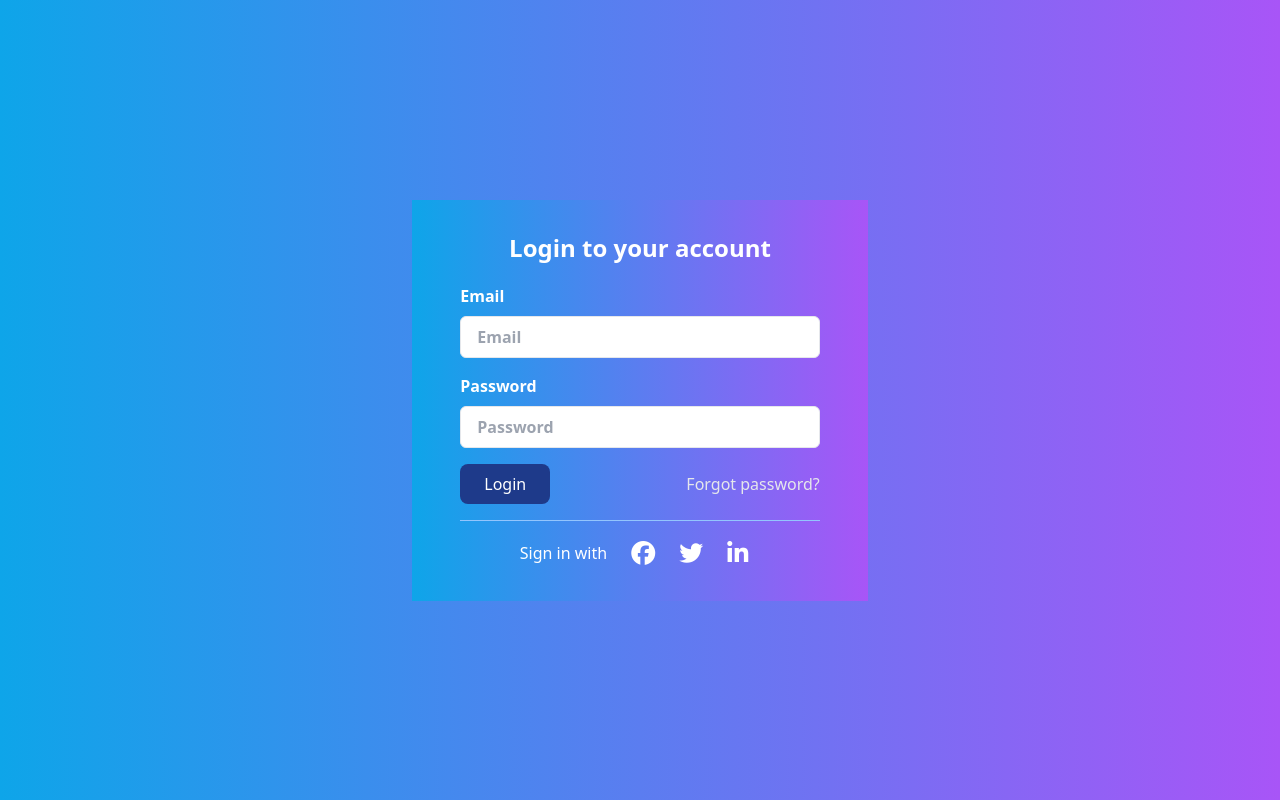
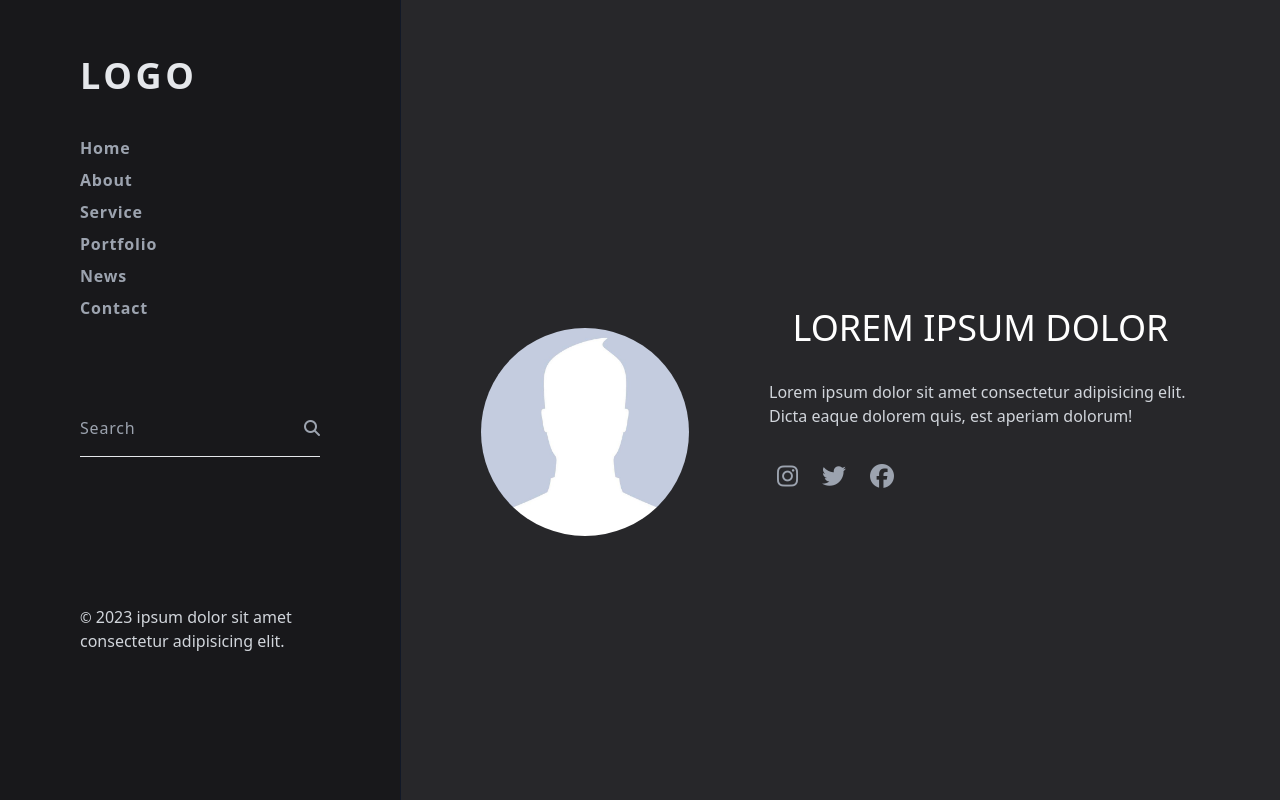
Before and after one commit to yildirimali0/portfolio, a website built with Vite: page index.html in a window 1280 px wide. Built offline with nearby package versions, Linux system fonts and the light colour scheme.

Commit message:
portfolio

```diff
--- a/index.html
+++ b/index.html
@@ -4,42 +4,59 @@
     <meta charset="UTF-8" />
     <meta name="viewport" content="width=device-width, initial-scale=1.0" />
     <link rel="stylesheet" href="node_modules/@fortawesome/fontawesome-free/css/all.min.css" />
-    <title>Login</title>
+    <title>Portfolio</title>
   </head>
-  <body>
-    <div class="flex items-center justify-center min-h-screen bg-gradient-to-r from-sky-500 to-purple-500">
-      <div class="px-12 py-8 text-left bg-gradient-to-r from-sky-500 to-purple-500">
-          <h3 class="text-2xl font-bold text-center text-white cursor-default">Login to your account</h3>
-          <form action="">
-              <div class="mt-5">
-                  <div>
-                      <label class="block font-semibold text-white" for="email">Email<label>
-                              <input type="text" placeholder="Email"
-                                  class="w-full px-4 py-2 mt-2 placeholder-gray-400 border text-black rounded-md focus:outline-none focus:ring-2 focus:ring-blue-800">
-                  </div>
-                  <div class="mt-4">
-                      <label class="block font-semibold text-white">Password<label>
-                              <input type="password" placeholder="Password"
-                                  class="w-full px-4 py-2 mt-2 border rounded-md focus:outline-none text-black focus:ring-2 focus:ring-blue-800">
-                  </div>
-                  <div class="flex items-baseline justify-between">
-                      <button class="px-6 py-2 mt-4 text-white bg-blue-900 rounded-lg hover:bg-blue-700">Login</button>
-                      <a href="#" class="text-base text-gray-200 hover:underline hover:text-white transition">Forgot password?</a>
-                  </div>
-              </div>
-              <hr class="h-px my-4 bg-blue-300 border-0">
-              <div class="flex items-center justify-center">
-                <p class="text-base text-white cursor-default">Sign in with</p>
+  <body class="flex min-h-screen flex-col">
+    <header class="bg-black max-h-28 flex-auto text-white uppercase font-bold py-8 md:hidden">
+      <div class="flex items-center justify-between space-x-8">
+        <!--Logo-->
+        <a href="#" class="text-4xl pl-5 font-semibold">LOGO</a>
+        <!--Burger bar-->
+        <div class="block pr-5 group">
+          <div class="space-y-1 cursor-pointer">
+            <div class="bg-white w-9 h-1 rounded group-hover:bg-gray-300 transition"></div>
+            <div class="bg-white w-9 h-1 rounded group-hover:bg-gray-300 transition"></div>
+            <div class="bg-white w-9 h-1 rounded group-hover:bg-gray-300 transition"></div>
+          </div>
+        </div>
+      </div>
+    </header>
+    <main class="bg-zinc-800 flex-1 flex">
+      <!-- Bar -->
+      <aside class="flex-col pt-14 px-20 items-start hidden md:flex bg-zinc-900">
+        <h3 class="text-gray-200 items-center pr-24 text-4xl font-semibold justify-center tracking-widest"><a href="#">LOGO</a></h3>
+        <ul class="space-y-2 pt-10">
+          <li><a href="#" class=" text-gray-400 hover:text-white hover:underline font-bold tracking-wider transition">Home</a></li>
+          <li><a href="#" class=" text-gray-400 hover:text-white hover:underline font-bold tracking-wider transition">About</a></li>
+          <li><a href="#" class=" text-gray-400 hover:text-white hover:underline font-bold tracking-wider transition">Service</a></li>
+          <li><a href="#" class=" text-gray-400 hover:text-white hover:underline font-bold tracking-wider transition">Portfolio</a></li>
+          <li><a href="#" class=" text-gray-400 hover:text-white hover:underline font-bold tracking-wider transition">News</a></li>
+          <li><a href="#" class=" text-gray-400 hover:text-white hover:underline font-bold tracking-wider transition">Contact</a></li>
+        </ul>
+        <div class="mt-24 flex">
+          <input type="text" placeholder="Search" class="w-52 border-none bg-zinc-900 font-thin tracking-wider focus:outline-none text-white">
+          <a href="#"><i class="fa-solid fa-magnifying-glass text-gray-400 pl-4"></i></a>
 
-                  <a href="#" class="pl-6 pr-3  text-white hover:text-blue-800 transition text-2xl"><i class="fa-brands fa-facebook"></i></a>
-                  <a href="#" class="px-3  text-white hover:text-blue-800 transition text-2xl"><i class="fa-brands fa-twitter"></i></a>
-                  <a href="#" class="px-3  text-white hover:text-blue-800 transition text-2xl"><i class="fa-brands fa-linkedin-in"></i></a>
-
-              </div>
-          </form>
-
+        </div>
+        <hr class="w-60 mt-4 ">
+        <div class="w-60 my-auto">
+          <p class="text-gray-300 tracking-wides"><span class="text-sm">©</span> 2023 ipsum dolor sit amet consectetur adipisicing elit.</p>
+        </div>
+      </aside>
+      <!--Main-->
+      <div class="flex flex-col justify-center items-center lg:flex-row sm:border-l border-gray-900 lg:p-20">
+          <img src="./src/images/im2.jpg" alt="image" class="h-52 w-52 rounded-full mt-16">
+        <div class="text-white my-10 flex flex-col items-center justify-center p-2 sm:pl-20">
+          <h1 class="text-4xl uppercase">Lorem ipsum dolor</h1>
+          <p class="my-8 text-gray-300">Lorem ipsum dolor sit amet consectetur adipisicing elit. Dicta eaque dolorem quis, est aperiam dolorum!</p>
+          <ul class="flex self-start pl-2 space-x-6">
+            <li><a href="#" class="text-gray-400 hover:text-white text-2xl transition"><i class="fa-brands fa-instagram"></i></a></li>
+            <li><a href="#" class="text-gray-400 hover:text-white text-2xl transition"><i class="fa-brands fa-twitter"></i></a></li>
+            <li><a href="#" class="text-gray-400 hover:text-white text-2xl transition"><i class="fa-brands fa-facebook"></i></a></li>
+          </ul>
+        </div>
       </div>
-    </div>
+    </main>
 
 
 
```
Also changed, not shown: src/images/im2.jpg (added).
